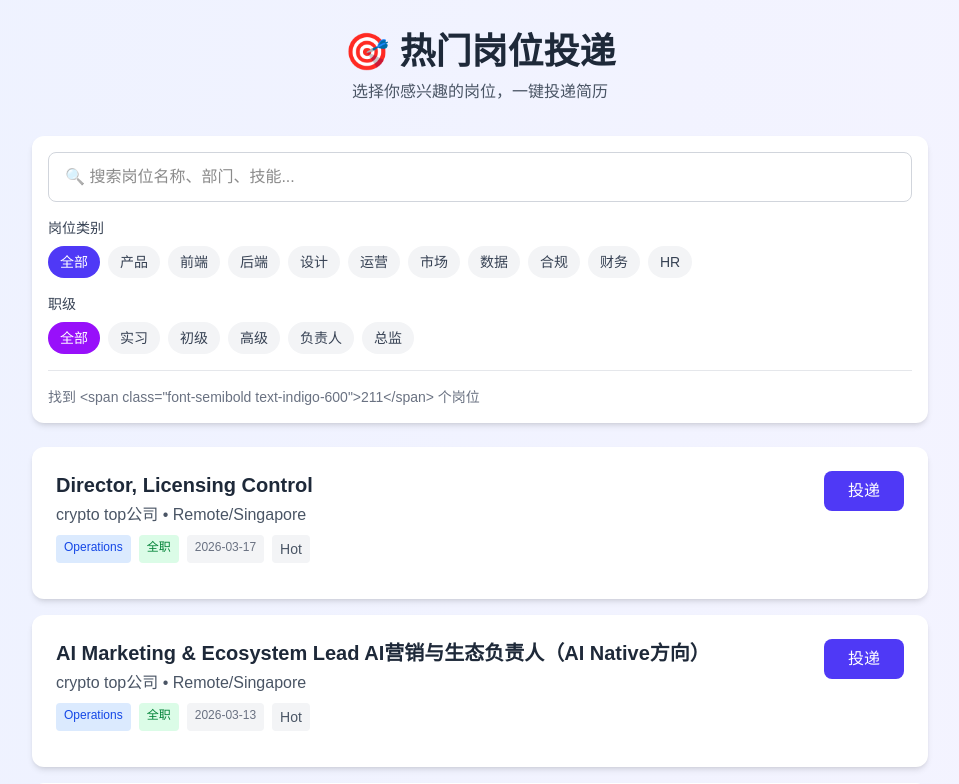
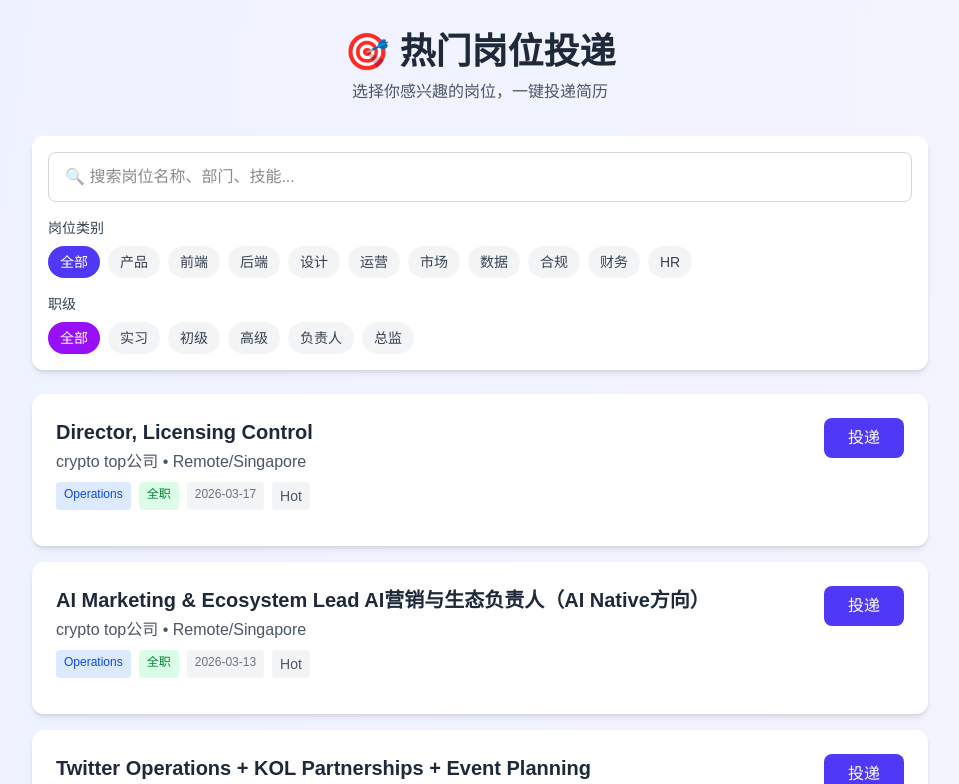
Before and after one commit to joyark37/offerprovider, a Next.js app: page / in a window 1280 px wide. Shown: the top 784 px of the page, without its empty margins (160-1119 px from the left). Built offline with nearby package versions, Linux system fonts and the light colour scheme.

Commit message:
Add pagination (50 per page)

```diff
--- a/src/app/page.tsx
+++ b/src/app/page.tsx
@@ -39,6 +39,8 @@ export default function Home() {
   const [searchQuery, setSearchQuery] = useState('')
   const [selectedCategory, setSelectedCategory] = useState('all')
   const [selectedLevel, setSelectedLevel] = useState('all')
+  const [currentPage, setCurrentPage] = useState(1)
+  const ITEMS_PER_PAGE = 50
 
   const [formData, setFormData] = useState({
     name: '',
@@ -99,6 +101,18 @@ export default function Home() {
       return true
     })
   }, [jobs, searchQuery, selectedCategory, selectedLevel])
+
+  // 分页
+  const totalPages = Math.ceil(filteredJobs.length / ITEMS_PER_PAGE)
+  const paginatedJobs = useMemo(() => {
+    const start = (currentPage - 1) * ITEMS_PER_PAGE
+    return filteredJobs.slice(start, start + ITEMS_PER_PAGE)
+  }, [filteredJobs, currentPage])
+
+  // 重置页码当筛选条件变化时
+  useEffect(() => {
+    setCurrentPage(1)
+  }, [searchQuery, selectedCategory, selectedLevel])
 
   const handleSubmit = async (e: React.FormEvent) => {
     e.preventDefault()
@@ -436,20 +450,13 @@ export default function Home() {
               </div>
             </div>
           </div>
-
-          {/* 搜索结果计数 */}
-          <div className="mt-4 pt-4 border-t border-gray-200">
-            <p className="text-sm text-gray-500">
-              {loading ? '加载中...' : `找到 <span class="font-semibold text-indigo-600">${filteredJobs.length}</span> 个岗位${searchQuery || selectedCategory !== 'all' || selectedLevel !== 'all' ? '（已筛选）' : ''}`}
-            </p>
-          </div>
         </div>
 
         {loading ? (
           <div className="text-center py-12">
             <p className="text-gray-500">加载中...</p>
           </div>
-        ) : filteredJobs.length === 0 ? (
+        ) : paginatedJobs.length === 0 ? (
           <div className="text-center py-12 bg-white rounded-xl shadow-md">
             <p className="text-gray-500 mb-4">没有找到匹配的岗位</p>
             <button
@@ -465,7 +472,7 @@ export default function Home() {
           </div>
         ) : (
           <div className="grid gap-4">
-            {filteredJobs.map(job => (
+            {paginatedJobs.map(job => (
               <div
                 key={job.id}
                 className="bg-white rounded-xl shadow-md p-6 hover:shadow-lg transition-shadow cursor-pointer"
@@ -511,8 +518,36 @@ export default function Home() {
           </div>
         )}
 
-        <footer className="mt-12 text-center text-gray-500 text-sm">
-          <p>💡 共 {jobs.length} 个岗位</p>
+        {/* 分页 */}
+        {totalPages > 1 && (
+          <div className="mt-8 flex justify-center items-center gap-2">
+            <button
+              onClick={() => setCurrentPage(p => Math.max(1, p - 1))}
+              disabled={currentPage === 1}
+              className="px-4 py-2 bg-white border border-gray-300 rounded-lg disabled:opacity-50 disabled:cursor-not-allowed hover:bg-gray-50"
+            >
+              上一页
+            </button>
+            <span className="px-4 py-2 text-gray-600">
+              第 {currentPage} / {totalPages} 页
+            </span>
+            <button
+              onClick={() => setCurrentPage(p => Math.min(totalPages, p + 1))}
+              disabled={currentPage === totalPages}
+              className="px-4 py-2 bg-white border border-gray-300 rounded-lg disabled:opacity-50 disabled:cursor-not-allowed hover:bg-gray-50"
+            >
+              下一页
+            </button>
+          </div>
+        )}
+
+        <footer className="mt-8 text-center text-gray-500 text-sm">
+          <p>
+            💡 共 {jobs.length} 个岗位
+            {(searchQuery || selectedCategory !== 'all' || selectedLevel !== 'all') && (
+              <span className="ml-2">| 筛选后 {filteredJobs.length} 个</span>
+            )}
+          </p>
         </footer>
       </div>
     </div>
```
